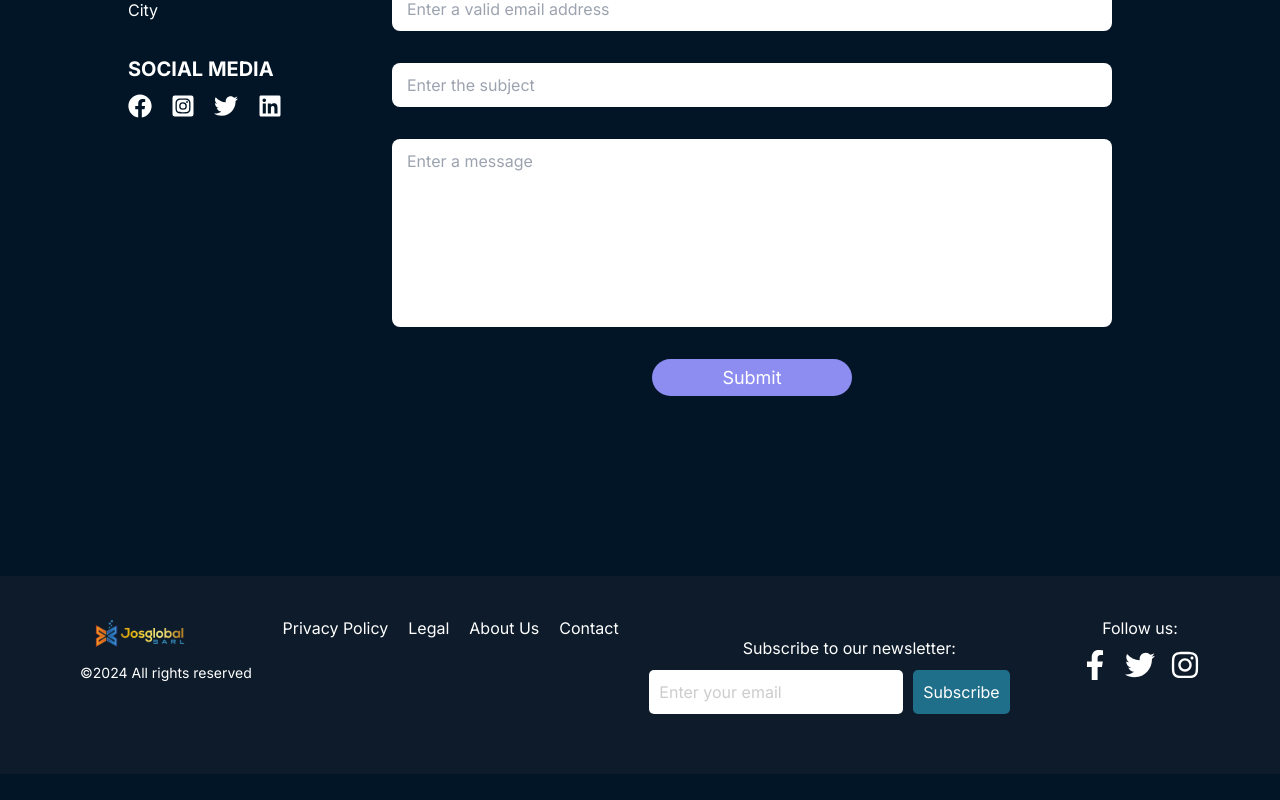
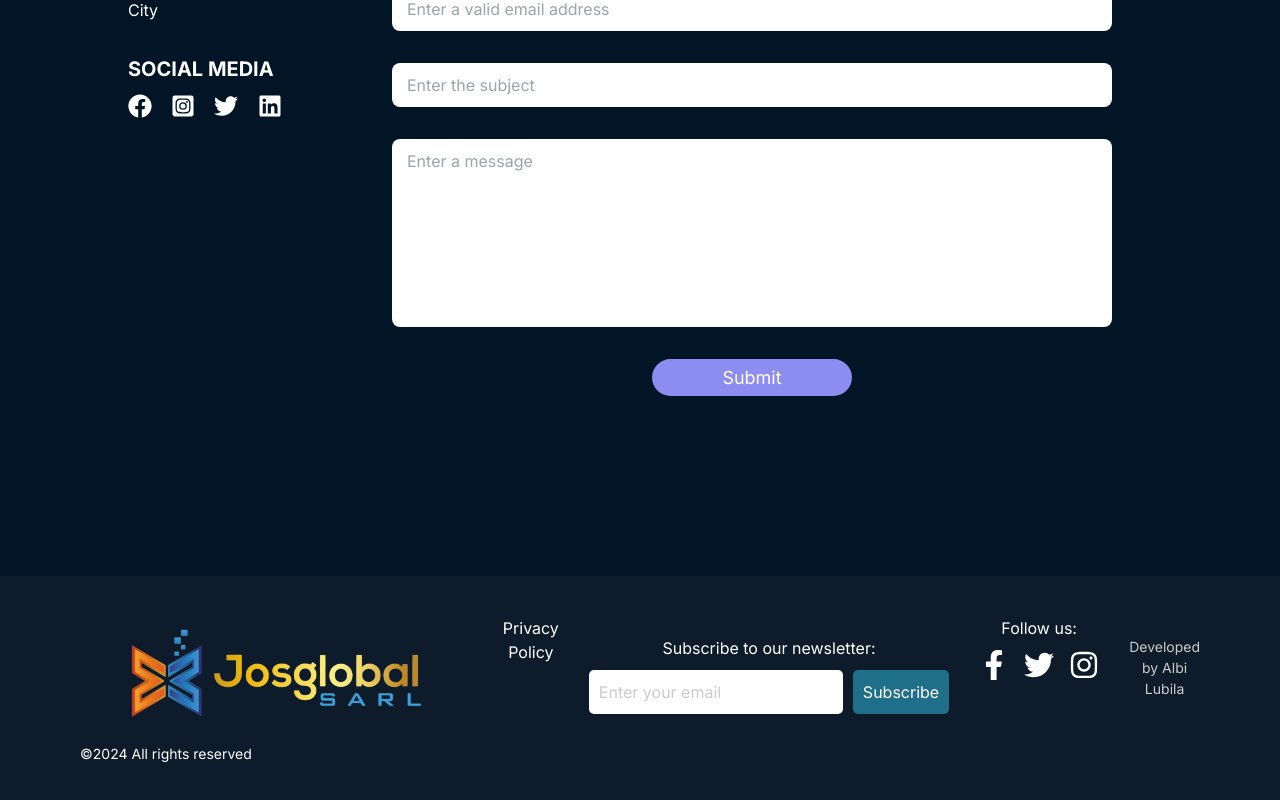
Before and after one commit to AlLubila/josglobal-sarl, a Next.js app: page /contact in a window 1280 px wide. Shown: the part 332-1132 px from the top of the page. Before the commit the page ends 1106 px from the top, so only its background shows below. Built offline with nearby package versions, Linux system fonts and the light colour scheme.

Commit message:
Feature: Add breakpoints styles for responsiveness

```diff
--- a/src/components/AdminHeader.tsx
+++ b/src/components/AdminHeader.tsx
@@ -2,7 +2,7 @@
 
 import Image from 'next/image';
 import Link from 'next/link';
-import { FaSearch, FaUserCircle } from 'react-icons/fa';
+import { FaUserCircle } from 'react-icons/fa';
 
 export default function AdminHeader() {
   return (
@@ -11,7 +11,14 @@ export default function AdminHeader() {
         {/* Logo or Title */}
         <div className="text-xl font-bold">
           <Link href='/'>
-          <Image src='/logo1.png' alt="website's logo" width={200} height={200}/>
+            <Image
+              src='/logo1.png'
+              alt="website's logo"
+              width={150}
+              height={150}
+              priority // Add this attribute to prioritize the image
+              style={{ width: 'auto', height: 'auto' }}
+            />
           </Link>
         </div>
         {/* User Avatar/Settings */}
--- a/src/components/Footer.tsx
+++ b/src/components/Footer.tsx
@@ -1,33 +1,29 @@
-'use client'
-
-import React, { useState } from 'react'
-import styles from '../styles/Footer.module.css'
-import Link from 'next/link'
-import { FaFacebookF, FaTwitter, FaInstagram } from 'react-icons/fa'
+'use client';
+import React, { useState } from 'react';
+import styles from '../styles/Footer.module.css';
+import Link from 'next/link';
+import { FaFacebookF, FaTwitter, FaInstagram } from 'react-icons/fa';
+import Image from 'next/image';
 
 export default function Footer() {
-  const [email, setEmail] = useState('')
+    const [email, setEmail] = useState('');
 
     const handleSubmit = (e: React.FormEvent<HTMLFormElement>) => {
         e.preventDefault();
         console.log("Subscribed with email: ", email);
         setEmail('');
-  }
+    };
 
     return (
-    <>
         <div className={styles.footer}>
             <div className={styles.logoSection}>
-          <img src='/logo1.png' alt="website's logo" width={120} height={120} />
+                <Image src='/logo1.png' priority alt="website's logo" width={120} height={120} style={{ width: 'auto', height: 'auto' }} />
                 <p>©2024 All rights reserved</p>
             </div>
 
             <div className={styles.linksSection}>
                 <ul className={styles.linksList}>
                     <li className={styles.linkItem}><Link href="/privacy-policy" className={styles.linkAnchor}>Privacy Policy</Link></li>
-            <li className={styles.linkItem}><Link href="/terms-and-conditions" className={styles.linkAnchor}>Legal</Link></li>
-            <li className={styles.linkItem}><Link href="/about" className={styles.linkAnchor}>About Us</Link></li>
-            <li className={styles.linkItem}><Link href="/contact" className={styles.linkAnchor}>Contact</Link></li>
                 </ul>
             </div>
 
@@ -59,7 +55,8 @@ export default function Footer() {
                     </Link>
                 </div>
             </div>
+
+            <p className={styles.developerName}>Developed by Albi Lubila</p>
         </div>
-    </>
-  )
+    );
 }
--- a/src/components/Header.tsx
+++ b/src/components/Header.tsx
@@ -49,7 +49,7 @@ export default function Header() {
     <div className={styles.overlay}>
       <div className={styles.container}>
         <Link href='/' className={styles.logo}>
-        <Image src='/logo1.png' alt="website's logo" width={250} height={250}/>
+        <Image src='/logo1.png' priority alt="website's logo" width={250} height={250} style={{ width: 'auto', height: 'auto' }}/>
         </Link>
 
         {/* Hamburger Icon */}
--- a/src/styles/Contact.module.css
+++ b/src/styles/Contact.module.css
@@ -76,7 +76,7 @@
 
 /***************** RESPONSIVE STYLE **************/
 
-@media (max-width:821px) {
+@media (max-width:970px) {
     .inputContainer{
         width: 100%;
     }
--- a/src/styles/Footer.module.css
+++ b/src/styles/Footer.module.css
@@ -1,7 +1,7 @@
 /* FOOTER CONTAINER */
 .footer {
     display: flex;
-    flex-direction: column;
+    flex-direction: column; /* Default to column for small screens */
     justify-content: space-between;
     align-items: center;
     background-color: #0d1b2a;
@@ -29,19 +29,19 @@
     margin: 20px 0;
 }
 
-.linksList {  /* Added a local class for ul */
+.linksList {
     list-style: none;
     padding: 0;
     display: flex;
-    flex-direction: column;
+    flex-direction: column; /* Default to column */
     gap: 10px;
 }
 
-.linkItem {  /* Added a local class for li */
+.linkItem {
     margin-bottom: 10px;
 }
 
-.linkAnchor {  /* Added a local class for a */
+.linkAnchor {
     color: white;
     text-decoration: none;
     font-size: 16px;
@@ -74,7 +74,8 @@
     border: none;
     border-radius: 5px;
     font-size: 16px;
-    width: 100%;  /* Full width for small screens */
+    width: 100%;
+    color: black;
 }
 
 .subscriptionForm input::placeholder {
@@ -89,7 +90,7 @@
     border-radius: 5px;
     cursor: pointer;
     font-size: 16px;
-    width: 100%;  /* Full width for small screens */
+    width: 100%;
 }
 
 .subscriptionForm button:hover {
@@ -128,7 +129,7 @@
 /* Larger screens - Desktop and larger tablets */
 @media (min-width: 768px) {
     .footer {
-        flex-direction: row;
+        flex-direction: row; /* Switch to row layout */
         justify-content: space-between;
         padding: 40px 80px;
         align-items: flex-start;
@@ -143,27 +144,33 @@
     }
 
     .linksList {
-        flex-direction: row;
+        flex-direction: row; /* Row layout for links */
         gap: 20px;
     }
 
     .subscriptionForm {
-        flex-direction: row; /* Input and button side-by-side on larger screens */
+        flex-direction: row;
     }
 
     .subscriptionForm input,
     .subscriptionForm button {
-        width: auto; /* Fit content */
+        width: auto;
     }
 
     .socialMediaSection {
         align-items: flex-start;
         margin-top: 0;
     }
+
+    .developerName {
+        margin-top: 20px; /* Adding margin for the developer's name */
+        font-size: 14px; /* Smaller font size for developer's name */
+        color: #ccc; /* Lighter color for contrast */
+    }
 }
 
 /* Medium-sized devices - Tablets */
-@media (min-width: 480px) and (max-width: 767px) {
+@media (min-width: 480px) and (max-width: 850px) {
     .footer {
         padding: 40px 40px;
     }
@@ -200,6 +207,13 @@
 
     .subscriptionForm input,
     .subscriptionForm button {
-        width: 100%; /* Full width for both input and button */
+        width: 100%;
     }
 }
+
+/* Enhanced spacing for screens between 771px and 1328px */
+@media (min-width: 771px) and (max-width: 1328px) {
+    .footer {
+        gap: 30px; /* Increased spacing between elements */
+    }
+}
--- a/src/styles/Header.module.css
+++ b/src/styles/Header.module.css
@@ -13,10 +13,6 @@
   color: white;
 }
 
-.logo {
-  font-size: 30px;
-  font-weight: bolder;
-}
 
 /* Hamburger Icon */
 .hamburger {
```
Also changed, not shown: src/app/page.tsx (+89 -71 lines), src/app/service/page.tsx (+38 -43 lines). Lines whose indentation alone changed are shown as unchanged.
